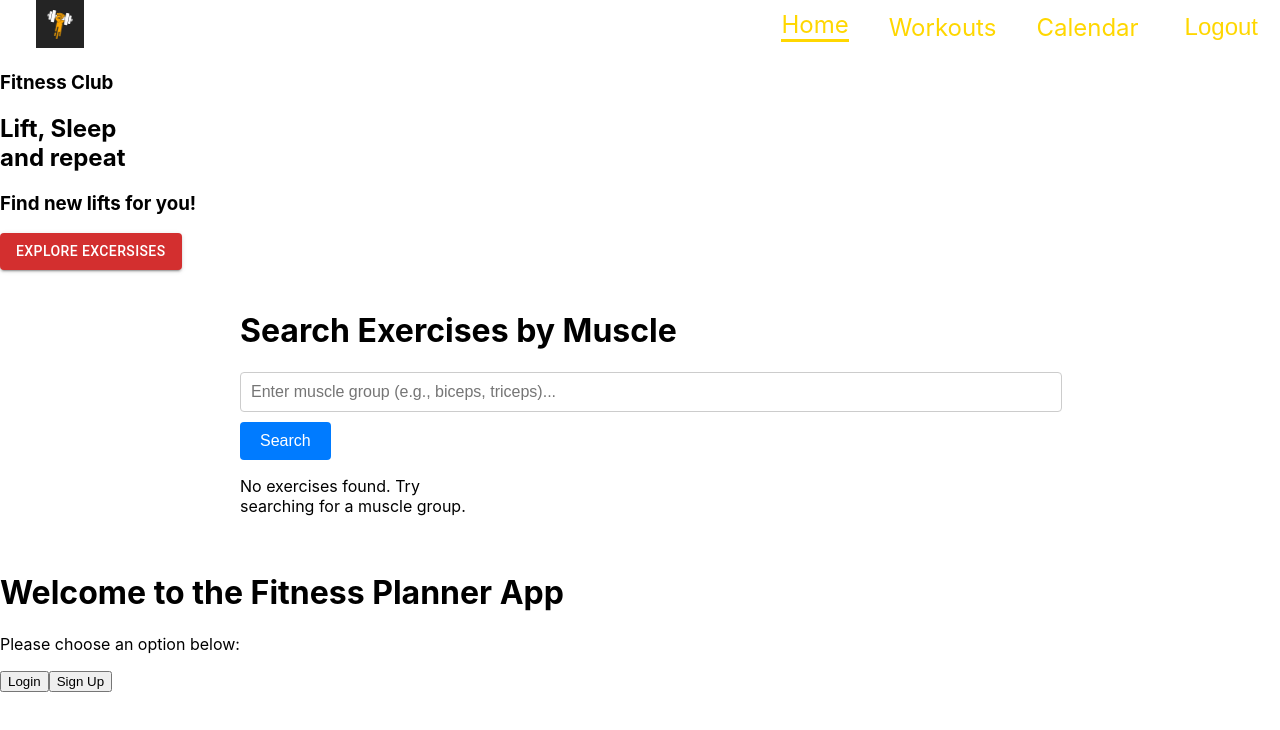
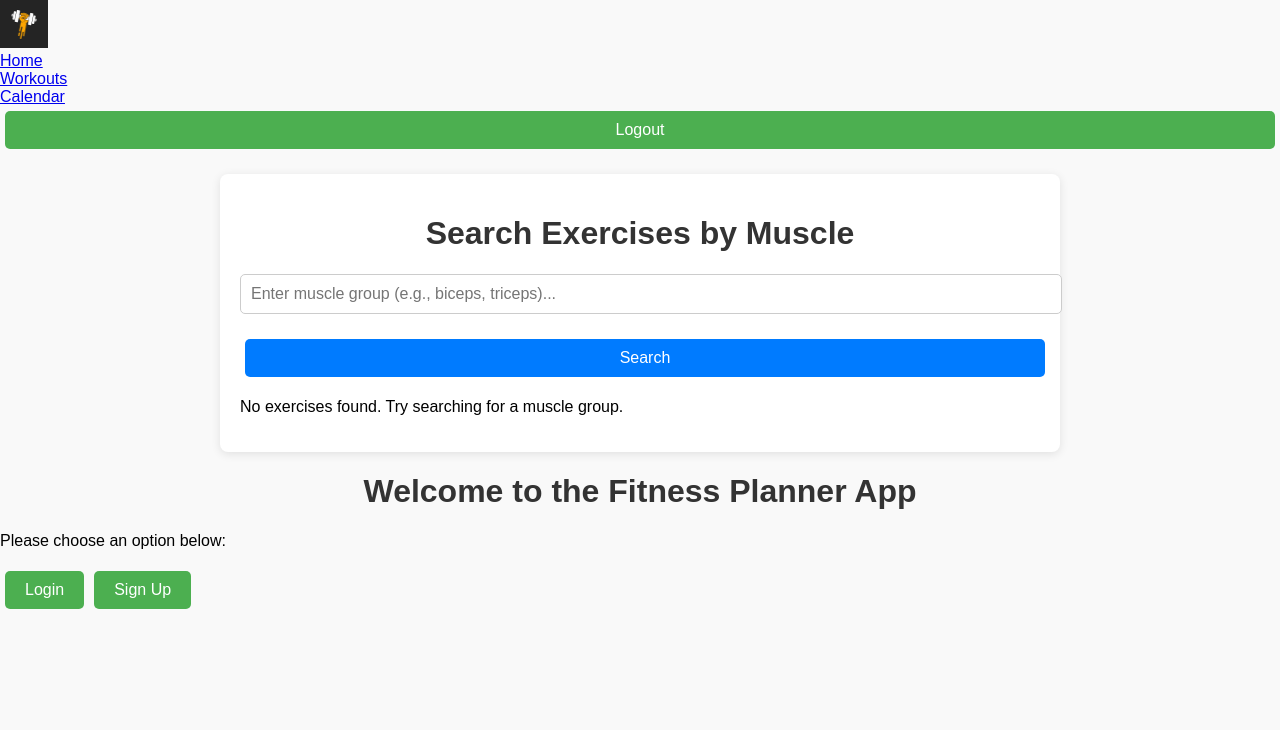
Before and after one commit to Andrew-Acin/Fitness-Planner, a React (Create React App) app in the folder frontend/: page / in a window 1280 px wide. Shown: the top 730 px of the page. Built offline with nearby package versions, Linux system fonts and the light colour scheme.

Commit message:
base styling

```diff
--- a/frontend/src/App.css
+++ b/frontend/src/App.css
@@ -1,192 +1,218 @@
-/* Base Styles */
+/* General styles for layout and fonts */
 body {
+  font-family: Arial, sans-serif;
   margin: 0;
-  font-family: 'Roboto', sans-serif;
-  background-color: #2D2D2D; /* Charcoal grey background */
-  color: #FFFFFF; /* White text for readability */
+  padding: 0;
+  background-color: #f9f9f9;
 }
 
-h1, h2, h3, h4, h5, h6 {
-  color: #FFD700; /* Gold headings */
-}
-
-a {
-  color: #FFD700; /* Gold links */
-  text-decoration: none;
-  transition: color 0.3s;
-}
-
-a:hover {
-  color: #FFF;
+h1, h2, h3 {
+  color: #333;
+  text-align: center;
 }
 
 button {
-  background-color: #FFD700;
-  color: #2D2D2D;
+  background-color: #4CAF50;
+  color: white;
+  padding: 10px 20px;
   border: none;
-  padding: 10px 20px;
   border-radius: 5px;
-  font-weight: bold;
   cursor: pointer;
-  transition: background-color 0.3s;
+  font-size: 16px;
+  margin: 5px;
+  transition: background-color 0.3s ease;
 }
 
 button:hover {
-  background-color: #E6C200;
+  background-color: #45a049;
 }
 
-/* Layout */
-.container {
-  max-width: 1200px;
-  margin: 0 auto;
-  padding: 20px;
+/* Navbar Styles */
+.navbar-container {
+  background-color: #333;
+  padding: 10px 0;
+  display: flex;
+  justify-content: center; /* Centering the navbar items */
 }
 
-.header, .footer {
-  background-color: #1F1F1F; /* Darker shade for header and footer */
-  padding: 20px;
-  text-align: center;
-  border-bottom: 2px solid #FFD700;
-}
-
-.footer {
-  border-top: 2px solid #FFD700;
-  border-bottom: none;
-}
-
-.main-content {
-  padding: 20px;
-  background-color: #333333; /* Slightly lighter charcoal grey */
-  border-radius: 10px;
-  box-shadow: 0 4px 8px rgba(0, 0, 0, 0.3);
-}
-
-/* Card Component */
-.card {
-  background-color: #3B3B3B;
-  border-radius: 10px;
-  padding: 20px;
-  margin: 10px 0;
-  box-shadow: 0 4px 6px rgba(0, 0, 0, 0.2);
-  transition: transform 0.3s, box-shadow 0.3s;
-}
-
-.card:hover {
-  transform: scale(1.05);
-  box-shadow: 0 6px 12px rgba(0, 0, 0, 0.3);
-}
-
-.card-title {
-  color: #FFD700;
-  font-size: 1.5em;
-  margin-bottom: 10px;
-}
-
-.card-description {
-  color: #FFFFFF;
-}
-
-/* Form Styles */
-input, select, textarea {
-  width: 100%;
-  padding: 10px;
-  margin: 10px 0;
-  border: 2px solid #FFD700;
-  border-radius: 5px;
-  background-color: #2D2D2D;
-  color: #FFFFFF;
-}
-
-input:focus, select:focus, textarea:focus {
-  outline: none;
-  border-color: #E6C200;
-}
-
-label {
-  color: #FFD700;
-  margin-bottom: 5px;
-  display: block;
-}
-
-/* Navigation */
-.navbar {
+.navbar-stack {
   display: flex;
   justify-content: space-between;
   align-items: center;
-  padding: 10px 20px;
-  background-color: #1F1F1F;
+  width: 80%; /* Adjust width based on your layout */
+  max-width: 1200px; /* Set a max-width for responsiveness */
 }
 
-.navbar ul {
-  list-style: none;
-  display: flex;
-  margin: 0;
+.navbar-container a {
+  color: white;
+  text-decoration: none;
+  margin: 0 15px; /* Space between links */
+  font-size: 18px;
+}
+
+.navbar-container a:hover {
+  text-decoration: underline;
+}
+
+
+/* Search Exercises Section */
+.exercise-container {
+  max-width: 800px;
+  margin: 20px auto;
+  padding: 20px;
+  background-color: white;
+  border-radius: 8px;
+  box-shadow: 0px 2px 10px rgba(0, 0, 0, 0.1);
+}
+
+.search-input {
+  width: 100%;
+  padding: 10px;
+  border: 1px solid #ccc;
+  border-radius: 5px;
+  margin-bottom: 20px;
+}
+
+.search-button {
+  display: block;
+  width: 100%;
+  padding: 10px;
+  background-color: #007BFF;
+  color: white;
+  border: none;
+  border-radius: 5px;
+  cursor: pointer;
+}
+
+.search-button:hover {
+  background-color: #0056b3;
+}
+
+.exercise-list {
+  display: grid;
+  grid-template-columns: 1fr 1fr;
+  gap: 20px;
+}
+
+.exercise-card {
+  padding: 20px;
+  border: 1px solid #ccc;
+  border-radius: 8px;
+  background-color: #f4f4f4;
+}
+
+.exercise-card.selected {
+  background-color: #d4edda;
+}
+
+.error-message {
+  color: red;
+  font-weight: bold;
+}
+
+.select-button {
+  background-color: #28a745;
+  color: white;
+  padding: 8px 12px;
+  border: none;
+  border-radius: 5px;
+  cursor: pointer;
+  margin-top: 10px;
+}
+
+.select-button:hover {
+  background-color: #218838;
+}
+
+/* Selected Exercises Section */
+.selected-exercises {
+  margin-top: 30px;
+  padding: 20px;
+  background-color: #fff;
+  border-radius: 8px;
+  box-shadow: 0px 2px 10px rgba(0, 0, 0, 0.1);
+}
+
+.selected-exercises ul {
+  list-style-type: none;
   padding: 0;
 }
 
-.navbar li {
-  margin: 0 15px;
+.selected-exercises li {
+  padding: 5px;
+  background-color: #e9ecef;
+  margin-bottom: 5px;
 }
 
-.navbar a {
-  color: #FFD700;
-  font-weight: bold;
-  text-transform: uppercase;
+.save-button {
+  background-color: #17a2b8;
+  color: white;
+  padding: 10px;
+  border-radius: 5px;
+  border: none;
+  cursor: pointer;
+  margin-top: 20px;
 }
 
-/* Buttons */
-.btn-primary {
-  background-color: #FFD700;
-  color: #2D2D2D;
-  padding: 10px 20px;
-  border-radius: 5px;
-  font-weight: bold;
-  transition: background-color 0.3s ease;
+.save-button:hover {
+  background-color: #138496;
 }
 
-.btn-primary:hover {
-  background-color: #E6C200;
+/* Home Page Styles */
+.home-container {
+  text-align: center;
+  padding: 40px 20px;
 }
 
-.btn-secondary {
-  background-color: #333333;
-  color: #FFD700;
-  padding: 10px 20px;
-  border-radius: 5px;
-  border: 2px solid #FFD700;
-  transition: background-color 0.3s ease;
+.home-container h1 {
+  color: #333;
 }
 
-.btn-secondary:hover {
-  background-color: #2D2D2D;
-  color: #FFF;
+.home-container p {
+  margin: 20px 0;
+  font-size: 18px;
 }
 
-/* Footer */
-.footer p {
-  color: #FFFFFF;
-  font-size: 0.9em;
+.home-container button {
+  padding: 10px 20px;
+  background-color: #007bff;
+  color: white;
+  border: none;
+  border-radius: 5px;
+  cursor: pointer;
+  font-size: 16px;
 }
 
-.footer a {
-  color: #FFD700;
+.home-container button:hover {
+  background-color: #0056b3;
 }
 
-.footer a:hover {
-  color: #FFFFFF;
+/* Workout Calendar Styles */
+.workout-calendar-container {
+  max-width: 800px;
+  margin: 20px auto;
+  padding: 20px;
+  background-color: #fff;
+  border-radius: 8px;
+  box-shadow: 0px 2px 10px rgba(0, 0, 0, 0.1);
 }
 
-/* Media Queries */
-@media (max-width: 768px) {
-  .navbar ul {
-    flex-direction: column;
-  }
+.workout-form input,
+.workout-form button {
+  display: block;
+  width: 100%;
+  padding: 10px;
+  margin-bottom: 15px;
+}
 
-  .container {
-    padding: 10px;
-  }
+.workout-form button {
+  background-color: #28a745;
+}
 
-  .card {
-    margin: 15px 0;
-  }
+.workout-form button:hover {
+  background-color: #218838;
 }
+
+.calendar-tile p {
+  text-align: center;
+}
--- a/frontend/src/App.js
+++ b/frontend/src/App.js
@@ -5,6 +5,7 @@ import Home from './pages/Home';  // Import the Home component
 import Login from './components/LogIn';
 import Signup from './components/SignUp';
 import Calendar from './pages/Calendar';
+import './App.css'
 
 function App() {
   return (
--- a/frontend/src/components/Banner.js
+++ /dev/null
@@ -1,21 +0,0 @@
-import { Button } from '@mui/material'
-import React from 'react'
-
-const Banner = () => {
-  return (
-    <div>
-        <h3>
-            Fitness Club
-        </h3>
-        <h2>
-            Lift, Sleep <br/> and repeat
-        </h2>
-        <h3>
-            Find new lifts for you!
-        </h3>
-        <Button variant="contained" color="error" href="#excercises">Explore Excersises</Button>
-    </div>
-  )
-}
-
-export default Banner
--- a/frontend/src/components/Navbar.js
+++ b/frontend/src/components/Navbar.js
@@ -14,67 +14,34 @@ const Navbar = () => {
   };
 
   return (
-    <Stack
-      direction="row"
-      justifyContent="space-between"
-      alignItems="center"
-      px={2}
-    >
+    <Stack>
       <Link to="/">
         <img
           src={Logo}
           alt="logo"
-          style={{ width: '48px', height: '48px', margin: '0 20px' }}
+          style={{ width: '48px', height: '48px' }}
         />
       </Link>
 
-      <Stack
-        direction="row"
-        gap="40px"
-        fontSize="24px"
-        alignItems="flex-end"
-      >
+      <Stack>
         <Link
           to="/"
-          style={{
-            textDecoration: 'none',
-            color: '#FFD700',
-            borderBottom: '3px solid #FFD700'
-          }}
         >
           Home
         </Link>
 
         <a
-          href="#exercises"
-          style={{
-            textDecoration: 'none',
-            color: '#FFD700'
-          }}
-        >
+          href="#exercises">
           Workouts
         </a>
 
-        <Link
-          to="/calendar"
-          style={{
-            textDecoration: 'none',
-            color: '#FFD700'
-          }}
-        >
+        <Link to="/calendar">
           Calendar
         </Link>
 
         {/* Logout Button */}
         <button
           onClick={handleLogout}
-          style={{
-            background: 'none',
-            border: 'none',
-            color: '#FFD700',
-            cursor: 'pointer',
-            fontSize: '24px'
-          }}
         >
           Logout
         </button>
--- a/frontend/src/components/SearchExcersises.js
+++ b/frontend/src/components/SearchExcersises.js
@@ -1,5 +1,5 @@
 import React, { useState } from 'react';
-import './ExcerciseStyles.css';
+import "./ExcerciseStyles.css"
 
 const SearchExercises = () => {
   const [query, setQuery] = useState(''); // State to track the search input
--- a/frontend/src/components/WorkoutCalendar.jsx
+++ b/frontend/src/components/WorkoutCalendar.jsx
@@ -1,6 +1,5 @@
 import React, { useState, useEffect } from 'react';
 import Calendar from 'react-calendar'; // npm install react-calendar if you haven't already
-import './ExcerciseStyles.css';
 import axios from 'axios';
 
 const WorkoutCalendar = () => {
--- a/frontend/src/pages/Home.js
+++ b/frontend/src/pages/Home.js
@@ -1,7 +1,6 @@
 import React from 'react';
 import { Link } from 'react-router-dom';
 import Navbar from '../components/Navbar';
-import Banner from '../components/Banner';
 import SearchExcersises from '../components/SearchExcersises';
 // import './Home.css';  // Import the CSS file
 
@@ -20,7 +19,6 @@ function Home() {
   return (
     <div>
       <Navbar/>
-      <Banner/>
       <SearchExcersises/>
 
       {/* Conditional rendering for welcome message */}
```
